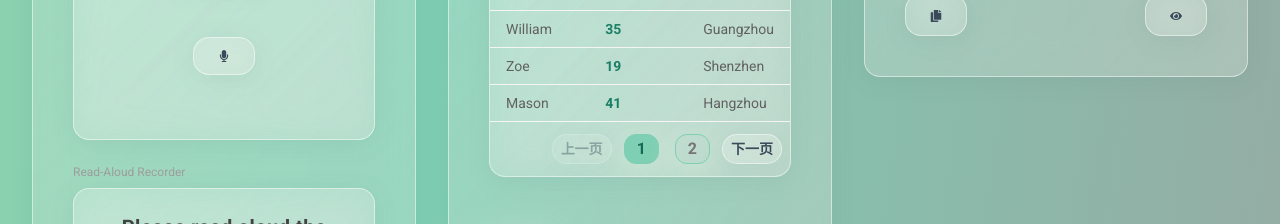
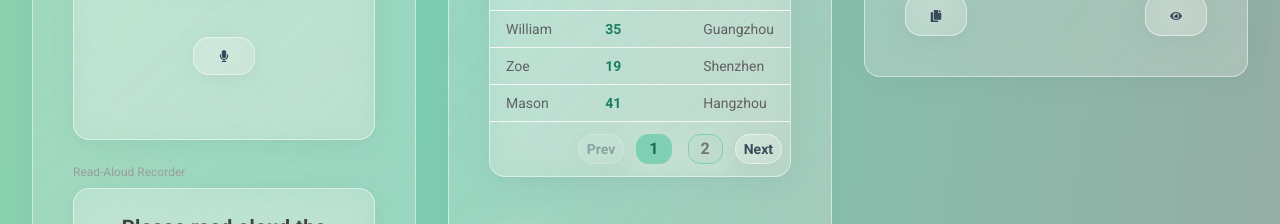
Before and after one commit to nibilin33/liquid-glass-ui, a Next.js app: page / in a window 1280 px wide. Shown: the part 6160-6384 px from the top of the page. Built offline with nearby package versions, Linux system fonts and the light colour scheme.

Commit message:
feat:seo

```diff
--- a/components/Table.tsx
+++ b/components/Table.tsx
@@ -84,7 +84,7 @@ export const Table: React.FC<TableProps & { bodyHeight?: number | string }> = ({
                     className="liquid-glass px-2 py-1 rounded-xl text-sm text-emerald-700 font-semibold shadow-glass transition hover:scale-105 disabled:opacity-40"
                     disabled={currentPage === 1}
                     onClick={() => onPageChange?.(currentPage - 1)}
-                >上一页</button>
+                >Prev</button>
                 {pages.map((p, idx) =>
                     typeof p === 'number' ? (
                         <button
@@ -106,7 +106,7 @@ export const Table: React.FC<TableProps & { bodyHeight?: number | string }> = ({
                     className="liquid-glass text-sm px-2 py-1 rounded-xl text-emerald-700 font-semibold shadow-glass transition hover:scale-105 disabled:opacity-40"
                     disabled={currentPage === pageCount}
                     onClick={() => onPageChange?.(currentPage + 1)}
-                >下一页</button>
+                >Next</button>
             </div>
         );
     };
```
